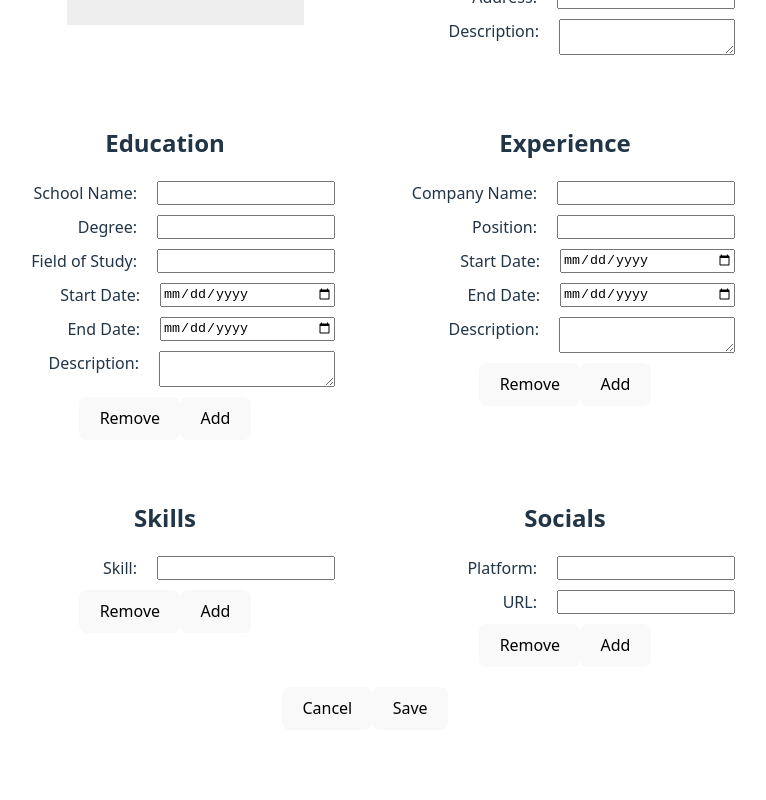
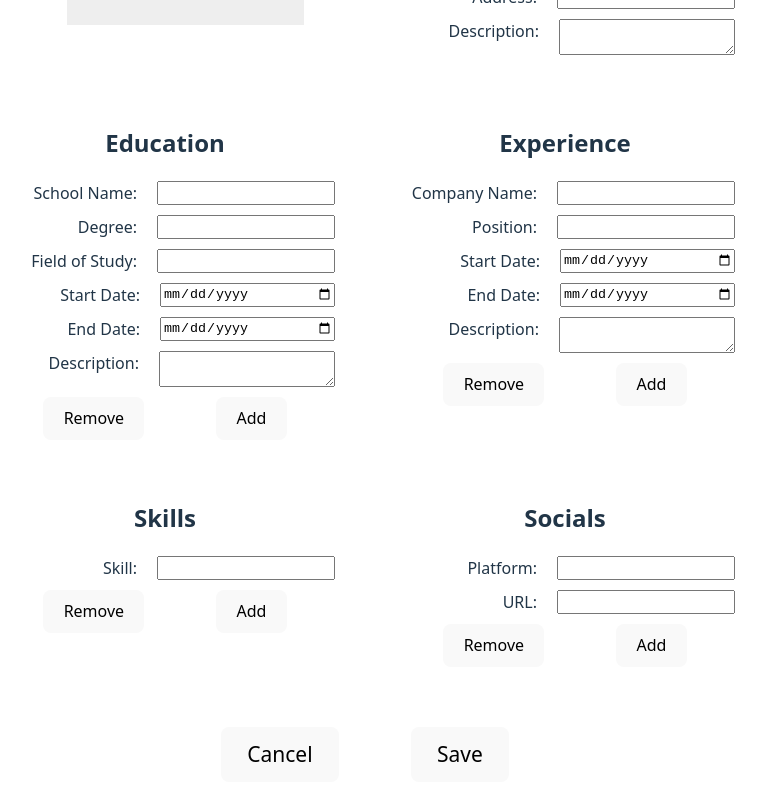
Before and after one commit to pavlevuksanovic08/odin-cv-app, a React (Vite) app: page / in a window 1280 px wide. Shown: the part 404-1204 px from the top of the page, without its empty margins (275-1041 px from the left). Before the commit the page ends 1166 px from the top, so only its background shows below. Built offline with nearby package versions, Linux system fonts and the light colour scheme.

Commit message:
buton layout

```diff
--- a/src/components/edit/loadEditSection.jsx
+++ b/src/components/edit/loadEditSection.jsx
@@ -17,7 +17,7 @@ export default function LoadEditSection({ section, sectionKey, handlers }) {
                 )
             )))}
             {section.addMore &&
-                <div>
+                <div className="section-btns">
                     <button onClick={() => handlers.handleRemoveFieldset(sectionKey)}>Remove</button>
                     <button onClick={() => handlers.handleAddFieldset(sectionKey)}>Add</button>
                 </div>
--- a/src/components/edit/loadEditor.jsx
+++ b/src/components/edit/loadEditor.jsx
@@ -27,7 +27,7 @@ export default function LoadEditor({ sections, handlers }) {
                     }
                 })}
             </div>
-            <div>
+            <div className="btns">
                 <button onClick={() => handlers.switchToPreview()}>Cancel</button>
                 <button onClick={() => {handlers.saveChanges(); handlers.switchToPreview()}}>Save</button>
             </div>
--- a/src/styles/edit/edit.css
+++ b/src/styles/edit/edit.css
@@ -8,3 +8,19 @@
 input, textarea{
     width: 50%;
 }
+
+.section-btns {
+    display: flex;
+    justify-content: center;
+    gap: 20%;
+}
+
+.btns {
+    margin: 5%;
+    display: flex;
+    justify-content: center;
+    gap: 10%;
+    * {
+        font-size: 21px;
+    }
+}
```
